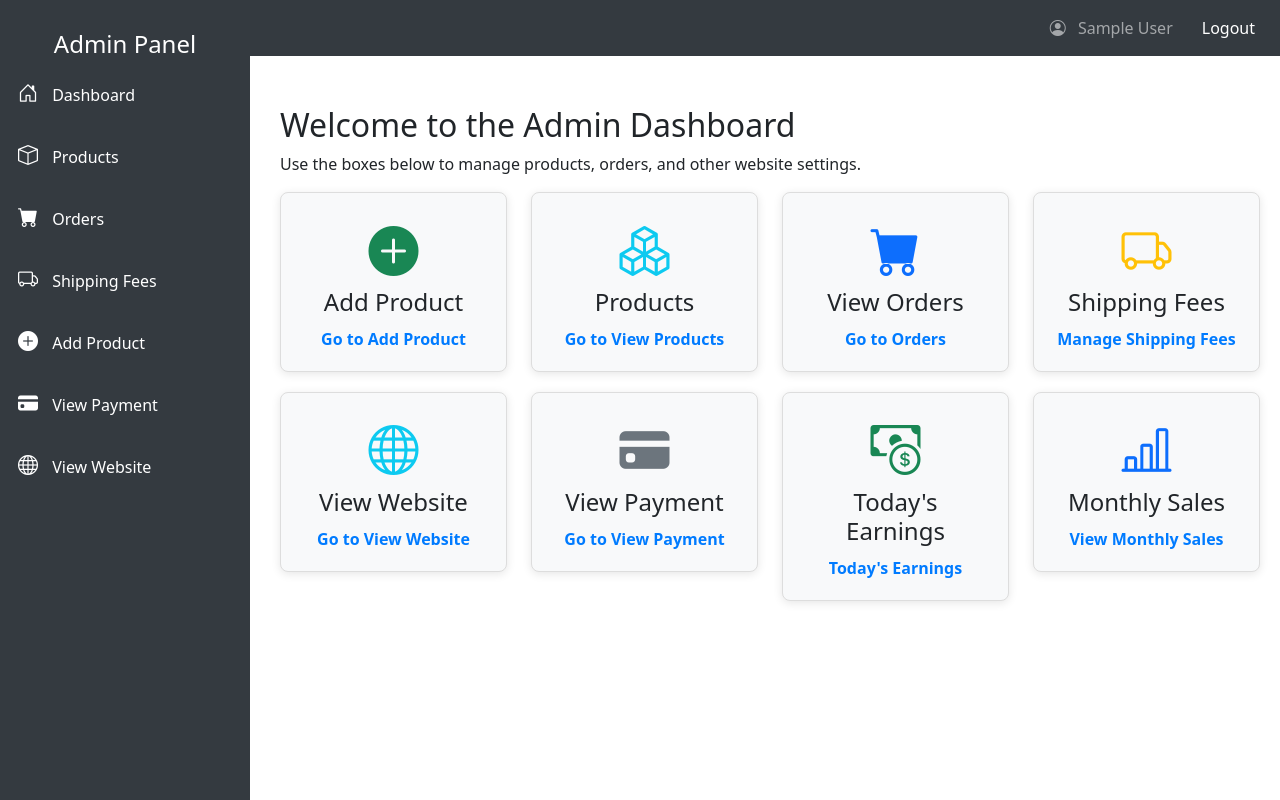
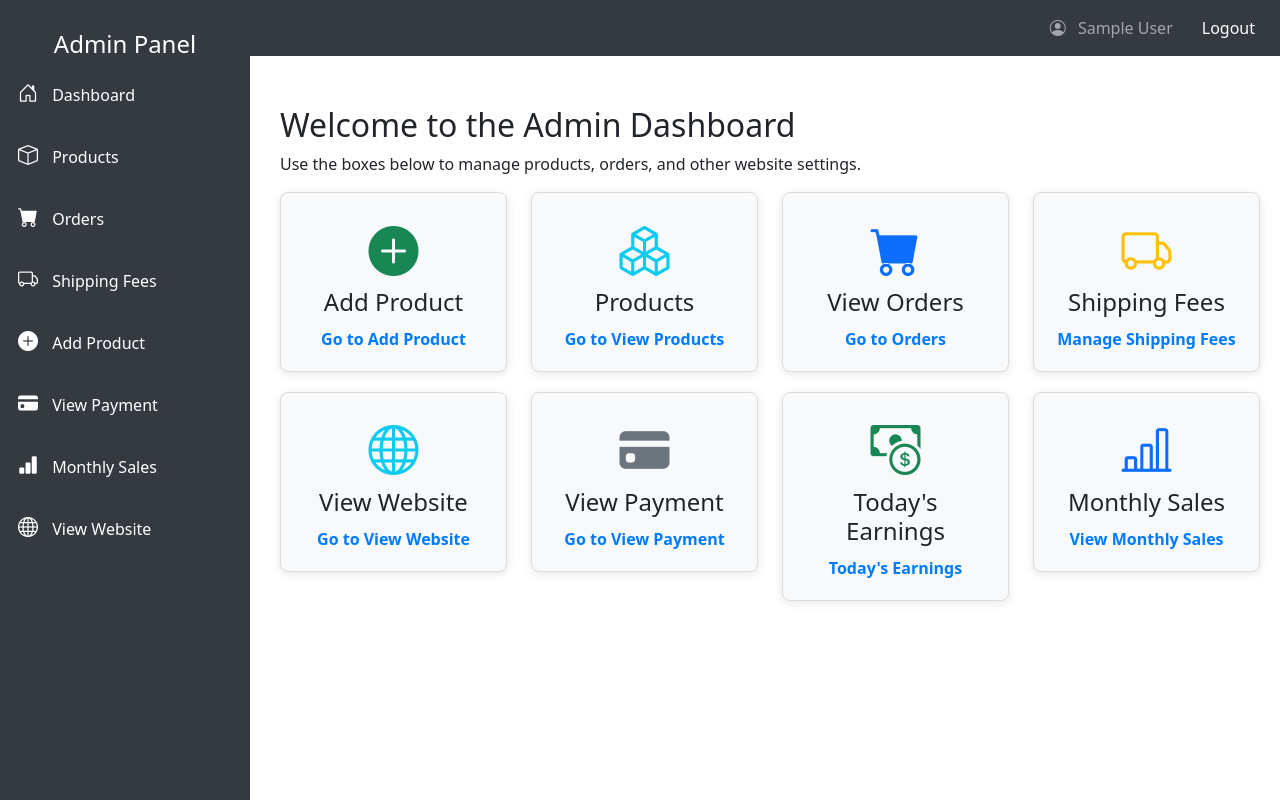
Before and after one commit to yizhang0125/ecommerce_phone, a PHP site: page /admin_dashboard.php in a window 1280 px wide. Run offline with PHP 8.4, Linux system fonts and the light colour scheme; the visitor is signed in with stand-in values (Sample User, id 1).

Commit message:
side bar add Monthly Sales

```diff
--- a/admin_dashboard.php
+++ b/admin_dashboard.php
@@ -160,8 +160,10 @@
     <a href="shipping_fees.php"><i class="bi bi-truck"></i> Shipping Fees</a>
     <a href="add_product.php"><i class="bi bi-plus-circle-fill"></i> Add Product</a>
     <a href="view_payment.php"><i class="bi bi-credit-card-fill"></i> View Payment</a>
+    <a href="monthly_sales_chart.php"><i class="bi bi-bar-chart-fill"></i> Monthly Sales</a> <!-- New link for Monthly Sales -->
     <a href="index.php" class="text-decoration-none"><i class="bi bi-globe"></i> View Website</a>
 </div>
+
 
     <!-- Main content -->
     <div class="main-content">
```
Lines whose indentation alone changed are shown as unchanged.
